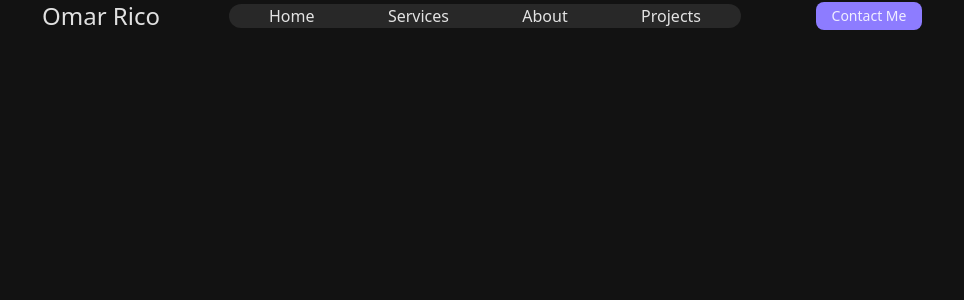
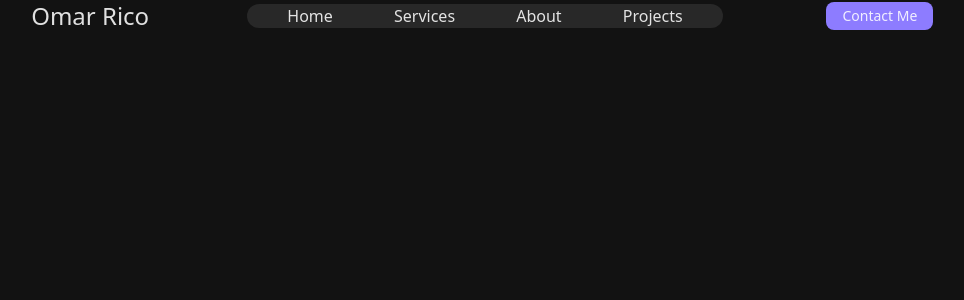
Before and after one commit to omar-rm/omar-rico, a React (Vite) app: page / in a window 1280 px wide. Shown: the top 300 px of the page, without its empty margins (155-1119 px from the left). Built offline with nearby package versions, Linux system fonts and the light colour scheme.

Commit message:
nav menu section padding and margin

```diff
--- a/src/components/NavBar.tsx
+++ b/src/components/NavBar.tsx
@@ -5,7 +5,8 @@ const NavBar = () => {
         <div className="md:flex items-center w-1/4 gap-4 lg:gap-8 border-solid border-white justify-center  ">
           <h3 className="font-light lg:text-2xl">Omar Rico</h3>
         </div>
-        <div className=" md:flex items-center gap-4 lg:gap-8  lg:px-10 w-2/4 justify-between px-5  box rounded-full overflow-hidden">
+        {/* Menu links  */}
+        <div className=" sm:flex md:flex items-center gap-4 lg:gap-8 w-2/4 justify-between px-10 mx-10  box rounded-full overflow-hidden">
           <a href="Banner" className=" group flex flex-col gap-2">
             Home
           </a>
```
